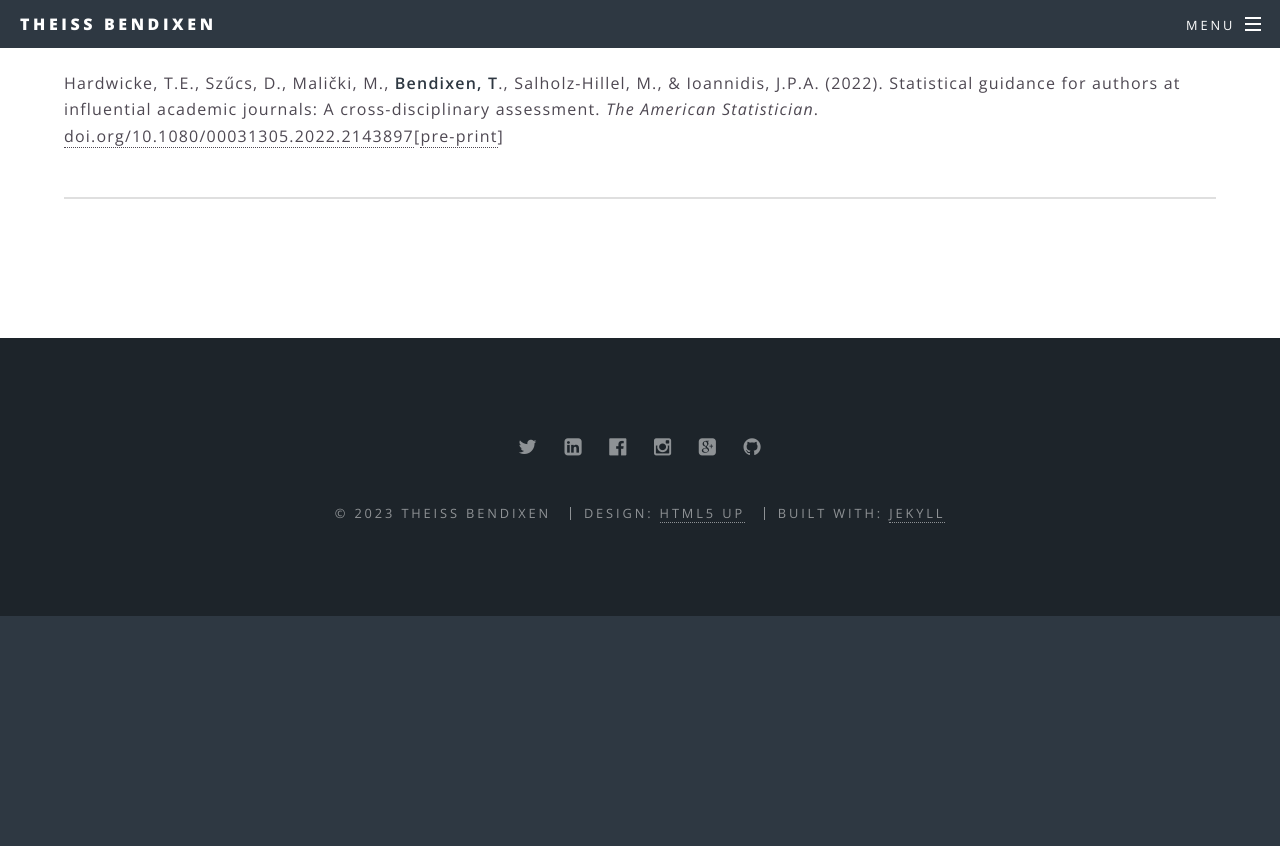
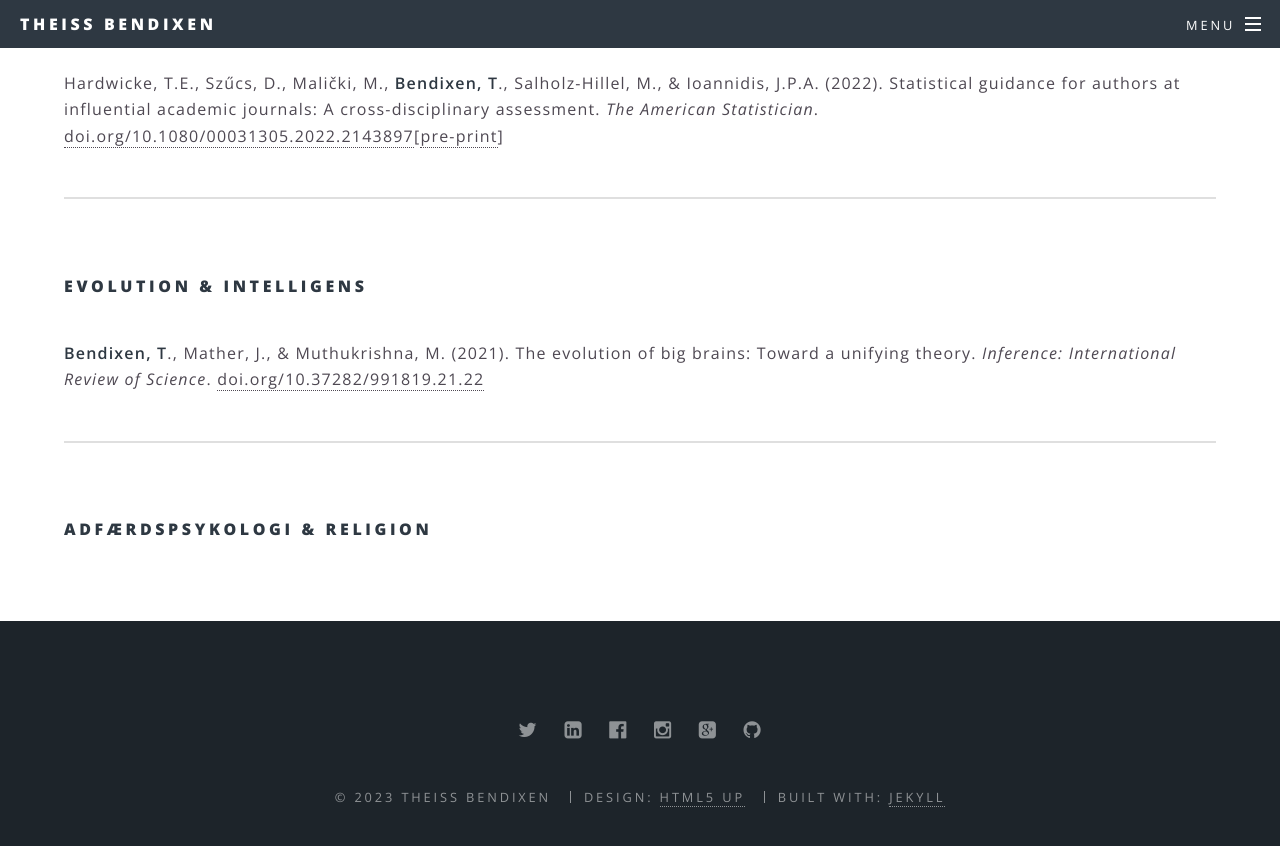
Before and after one commit to tbendixen/tbendixen.github.io, a Jekyll site: the page built from forskning.html, in a window 1280 px wide and 900 px high, scrolled down 1321 px. Shown: the top 846 px of the window. Built offline with Jekyll 4.4.1, drawn with Linux system fonts in a browser that asks for light colours; before the commit the page ends 1937 px from its top, so only the background shows below that.

Commit message:
Update forskning.html

```diff
--- a/forskning.html
+++ b/forskning.html
@@ -32,3 +32,10 @@ title: Forskning
 					<a href="https://doi.org/10.1080/00031305.2022.2143897">doi.org/10.1080/00031305.2022.2143897</a>[<a href="https://osf.io/preprints/metaarxiv/q6ajt">pre-print</a>]</p>
 				<hr />
 				<br />
+				<h4>Evolution & Intelligens</h4>
+				<br />
+				<p><b>Bendixen, T</b>., Mather, J., & Muthukrishna, M. (2021). The evolution of big brains: Toward a unifying theory. <i>Inference: International Review of Science</i>.
+					<a href="https://doi.org/10.37282/991819.21.22">doi.org/10.37282/991819.21.22</a></p>
+				<hr />
+				<br />
+				<h4>Adfærdspsykologi & Religion</h4>
```
